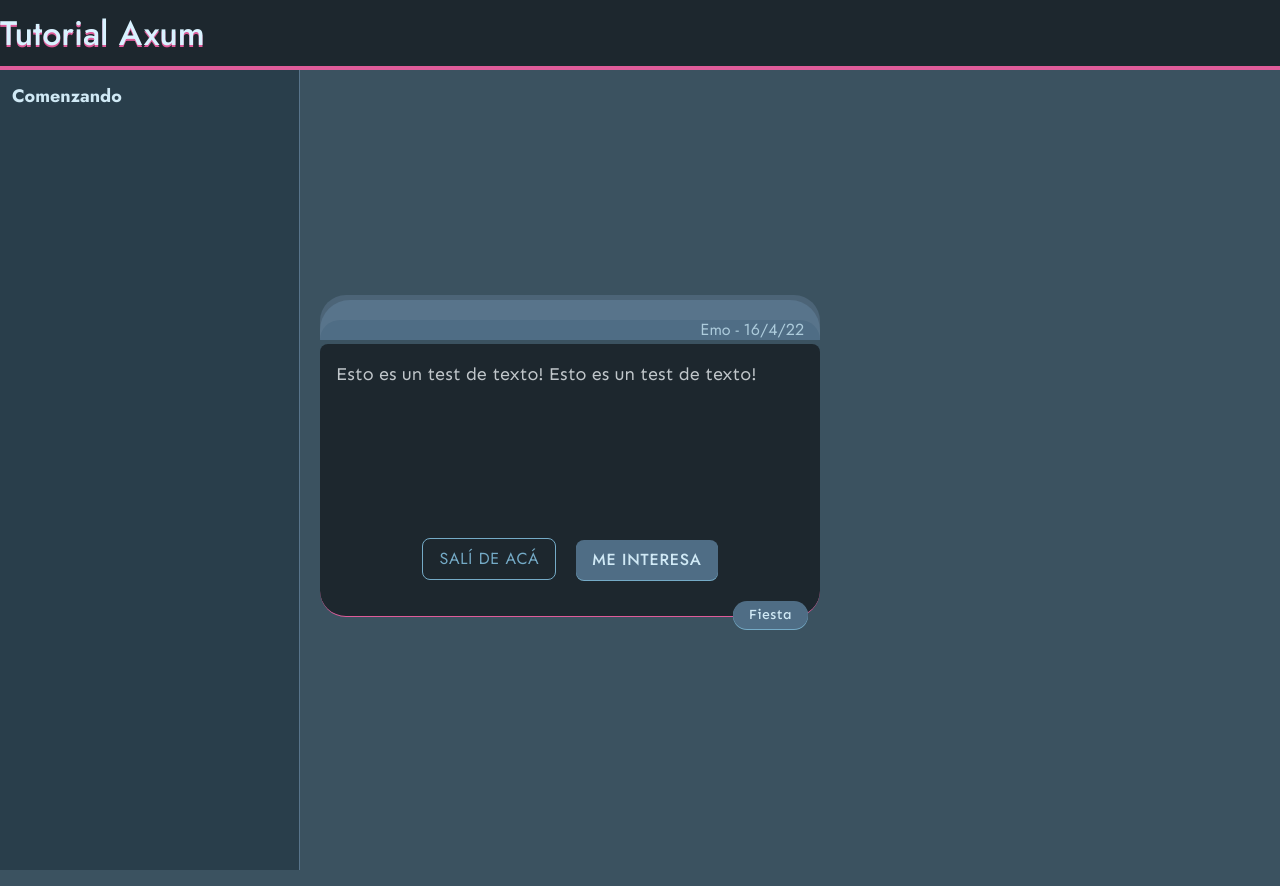
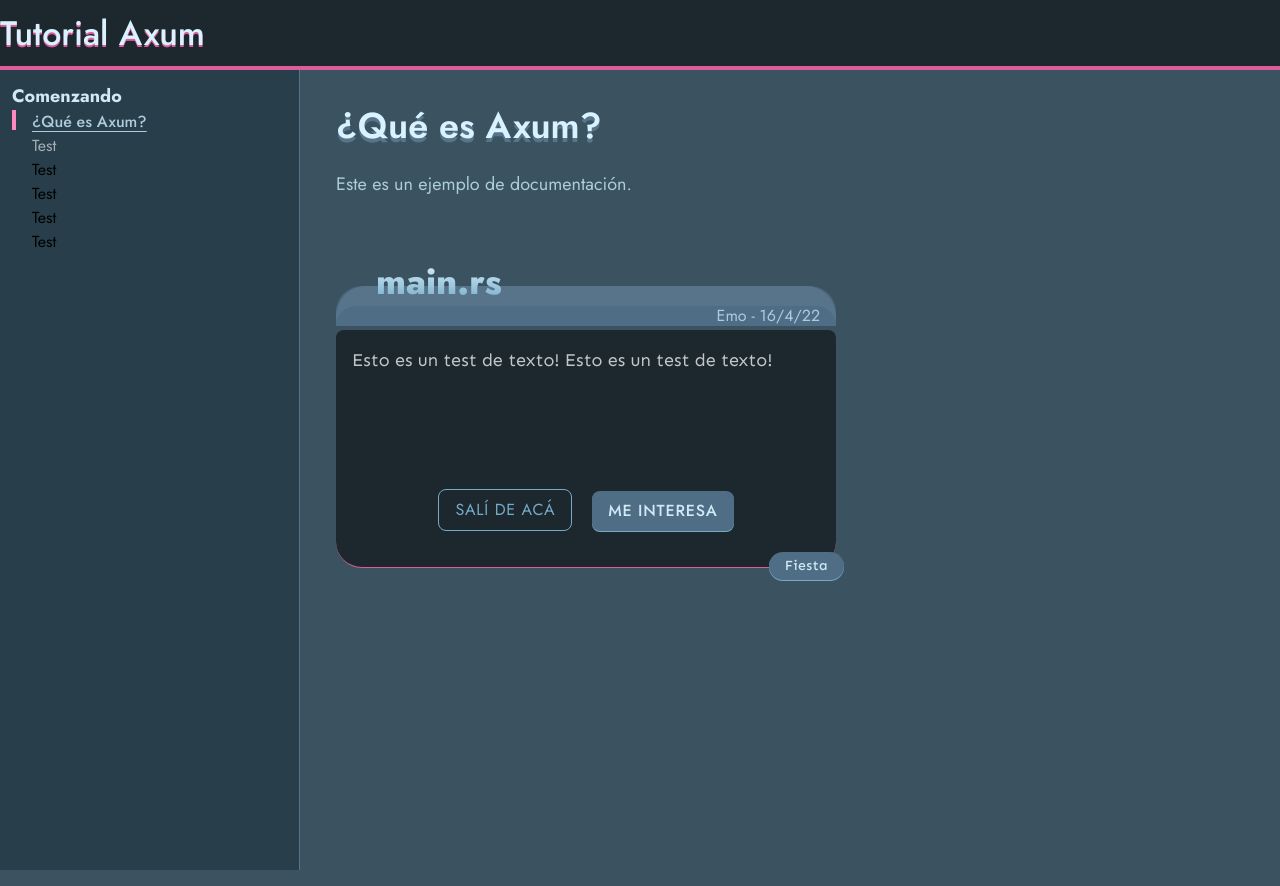
Before and after one commit to EmoPorEmilio/proyecto-viviana-test, a Next.js app: page / in a window 1280 px wide. Built offline with nearby package versions, Linux system fonts and the light colour scheme.

Commit message:
text transparent, update styles

```diff
--- a/components/Content/index.tsx
+++ b/components/Content/index.tsx
@@ -7,7 +7,16 @@ const Content = () => {
   return (
     <div className='bg-bg flex h-full'>
       <LateralNav />
-      <div className='flex flex-col justify-center flex-1'>
+      <div className='flex flex-col p-9 flex-1'>
+        <h1 className='font-semibold text-primary-100 text-4xl drop-shadow-title-primary'>
+          ¿Qué es Axum?
+        </h1>
+        <br />
+        <span className='text-lg text-primary-300'>
+          Este es un ejemplo de documentación.
+        </span>
+        <br />
+        <br />
         <Dialog />
         <div></div>
       </div>
--- a/components/Dialog/index.tsx
+++ b/components/Dialog/index.tsx
@@ -3,7 +3,10 @@ import { Button, ButtonType } from '@/components/Button';
 import { Chip, ChipType } from '@/components/Chip';
 
 const Dialog = () => (
-  <div className='flex flex-col w-[540px] h-[350px] items-center'>
+  <div className='flex flex-col w-[540px] h-[350px]'>
+    <span className='relative top-4 left-10 text-4xl font-extrabold text-transparent	bg-clip-text bg-gradient-to-b from-primary-100 to-primary-500'>
+      main.rs
+    </span>
     <div className='flex flex-col w-[500px] justify-end h-[50px] rounded-t-[26px] bg-primary-800 '>
       <div className='flex flex-col justify-end h-[40px] rounded-t-[30px] bg-primary-600'>
         <div className='flex items-center justify-end h-[20px] rounded-t-[100px] bg-primary-700 pr-4'>
--- a/components/Lateral-Nav/index.tsx
+++ b/components/Lateral-Nav/index.tsx
@@ -1,9 +1,23 @@
+import { sen } from '@/app/fonts';
 import Item from './Item';
 
 const LateralNav = () => {
   return (
     <div className='hidden md:block w-[300px] bg-dark-bg border-r border-primary-600 p-3 m-0'>
       <Item title='Comenzando'></Item>
+      <div className='flex h-full'>
+        <div className='w-1 h-5 bg-accent-300'></div>
+        <div className={`flex flex-col flex-1 pl-4 h-full`}>
+          <span className='text-primary-300 font-medium underline underline-offset-4'>
+            ¿Qué es Axum?
+          </span>
+          <span className='text-gray-200 font-normal'>Test</span>
+          <span>Test</span>
+          <span>Test</span>
+          <span>Test</span>
+          <span>Test</span>
+        </div>
+      </div>
     </div>
   );
 };
--- a/tailwind.config.ts
+++ b/tailwind.config.ts
@@ -8,6 +8,7 @@ const config: Config = {
   ],
   theme: {
     colors: {
+      transparent: 'transparent',
       bg: '#3B5260',
       'dark-bg': '#293E4B',
       'darkest-bg': '#1D272E',
@@ -15,6 +16,7 @@ const config: Config = {
       'accent-500': '#DF5C9A',
       white: '#FFFFFF',
       'gray-100': '#C0C6CA',
+      'gray-200': '#A2AEB4',
       'primary-100': '#D9F2FF',
       'primary-200': '#D0E9F5',
       'primary-300': '#ADCCDC',
@@ -26,6 +28,7 @@ const config: Config = {
     extend: {
       dropShadow: {
         title: '0 2px #DF5C9A',
+        'title-primary': '0 4px #58748B',
       },
       boxShadow: {
         'primary-chip': '0px 1px #75ABC7',
```
Also changed, not shown: package.json (+6 -6 lines), 1 other file (tests, documents, lock files or other folders).
